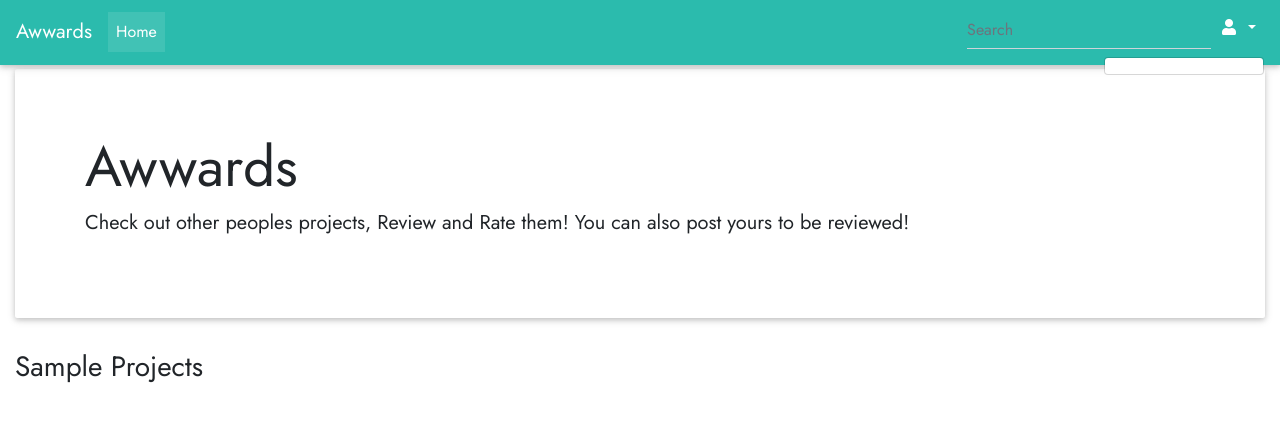
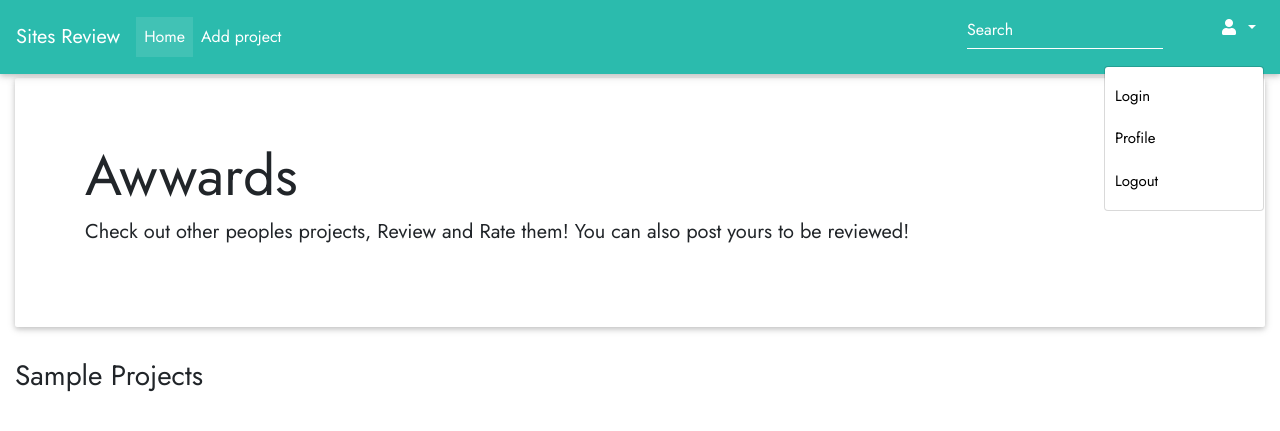
Before and after one commit to DEANKAGO/project-review, a Django app: page / in a window 1280 px wide, after a click that opens the changed part. Shown: the top 431 px of the page. Run offline with Django 4.2, Linux system fonts and the light colour scheme; data that the repository does not hold is empty; some libraries are stand-ins or nearby versions; some web fonts are replaced.

Commit message:
fixed rendering errors

```diff
--- a/votes/forms.py
+++ b/votes/forms.py
@@ -14,7 +14,6 @@
         user=super().save(commit=False)
         user.email=self.cleaned_data['email']
         if commit:
-
             user.save()
         return user
 
--- a/votes/models.py
+++ b/votes/models.py
@@ -8,9 +8,9 @@
 # Create your models here.
 
 class Profile(models.Model):
+  photo = CloudinaryField('media', null=True)
+  Bio = models.CharField(max_length=30)
   user = models.OneToOneField(User, on_delete=models.CASCADE)
-  photo = CloudinaryField('media')
-  Bio = models.CharField(null=True, max_length=30)
   date_created = models.DateTimeField(auto_now_add=True)
 
   def __str__(self):
@@ -31,7 +31,7 @@
 class Projects(models.Model):
   title = models.CharField(max_length=30)
   description = models.TextField(max_length=250, null=True, blank=True)
-  projects_screenshot = CloudinaryField('media', blank=True, null=True)
+  projects_screenshot = CloudinaryField('media')
   project_url = models.URLField(max_length=250)
   user = models.ForeignKey(Profile, on_delete=models.CASCADE, default='', related_name='author')
   date_created = models.DateTimeField(auto_now_add=True)
--- a/votes/templates/main/base.html
+++ b/votes/templates/main/base.html
@@ -24,7 +24,7 @@
     {% endblock %}
 
 
-    <title>Awwards</title>
+    <title>Sites Review</title>
 </head>
 
 <body>
--- a/votes/templates/main/index.html
+++ b/votes/templates/main/index.html
@@ -16,7 +16,7 @@
           <div class="col-md-3">
               <div class="card">
                   <div class="view view-cascade overlay">
-                      <img src="{{proj.projectscreenshot.url}}" class="img-fluid" alt="">
+                      <img src="{{proj.projects_screenshot.url}}" class="img-fluid" alt="">
                       <a href="projects/{{proj.id}}">
                           <div class="mask rgba-white-slight"></div>
                       </a>
--- a/votes/templates/main/navbar.html
+++ b/votes/templates/main/navbar.html
@@ -1,6 +1,6 @@
 <!--Navbar -->
 <nav class="mb-1 navbar navbar-expand-lg navbar-dark default-color">
-  <a class="navbar-brand" href="#">Awwards</a>
+  <a class="navbar-brand" href="#">Sites Review</a>
   <button class="navbar-toggler" type="button" data-toggle="collapse" data-target="#navbarSupportedContent-333"
       aria-controls="navbarSupportedContent-333" aria-expanded="false" aria-label="Toggle navigation">
       <span class="navbar-toggler-icon"></span>
@@ -8,18 +8,18 @@
   <div class="collapse navbar-collapse" id="navbarSupportedContent-333">
       <ul class="navbar-nav mr-auto">
           <li class="nav-item active">
-              <a class="nav-link" href="{%url "home" %}">Home
+              <a class="nav-link" href="{%url 'home' %}">Home
                   <span class="sr-only">(current)</span>
               </a>
           </li>
           <li class="nav-item">
-              <!-- <a class="nav-link" href="{%url "project" %}">Add project</a> -->
+              <a class="nav-link" href="{%url 'project' %}">Add project</a>
           </li>
       </ul>
       <ul class="navbar-nav ml-auto nav-flex-icons">
           <li class="nav-item">
               {% csrf_token %}
-              <!-- <form class="form-inline" action="{%url "search" %}"> -->
+              <form class="form-inline" action="{%url 'search' %}">
                   <div class="md-form my-0">
                       <input class="form-control mr-sm-5" type="text" placeholder="Search" name="searchUser"
                           aria-label="Search">
@@ -33,9 +33,9 @@
               </a>
               <div class="dropdown-menu dropdown-menu-right dropdown-default"
                   aria-labelledby="navbarDropdownMenuLink-333">
-                  <!-- <a class="dropdown-item" href="{%url "login"%}">Login</a> -->
-                  <!-- <a class="dropdown-item" href="{% url "profile" user.id %}">Profile</a> -->
-                  <!-- <a class="dropdown-item" href="{%url "logout"%}">Logout</a> -->
+                  <a class="dropdown-item" href="{%url 'login' %}">Login</a>
+                  <a class="dropdown-item" href="{% url 'profile' user.id %}">Profile</a>
+                  <a class="dropdown-item" href="{%url 'logout' %}">Logout</a>
               </div>
           </li>
       </ul>
--- a/votes/templates/main/search.html
+++ b/votes/templates/main/search.html
@@ -24,10 +24,10 @@
 
       <div class="row pt-3">
           <div class="col-md-8">
-              <img src="{{res.projectscreenshot.url}}" alt="oops cant display" height="300px">
+              <img src="{{res.projects_screenshot.url}}" alt="oops cant display" height="300px">
           </div>
           <div class="col-md-4">
-              <span><strong><a href="{{res.projecturl}}">{{res.description}}</a></strong></span>
+              <span><strong><a href="{{res.project_url}}">{{res.description}}</a></strong></span>
           </div>
       </div>
       {%endfor%}
--- a/votes/urls.py
+++ b/votes/urls.py
@@ -12,6 +12,10 @@
   path('profile/<id>/',views.profile,name = 'profile'),
   path('editprofile/',views.editprofile,name = 'editprofile'),
   path('projects/<id>/',views.projects,name = 'projects'),
-  path('rate/<id>/',views.rate,name = 'rate')
+  path('rate/<id>/',views.rate,name = 'rate'),
+  path('api/profile',views.ProfileList.as_view()),
+  path('api/projects',views.ProjectList.as_view()),
+  path(r'ratings/', include('star_ratings.urls', namespace='ratings')),
+
 
 ]
--- a/votes/views.py
+++ b/votes/views.py
@@ -1,16 +1,15 @@
-from django.shortcuts import render, redirect
+from __future__ import unicode_literals
+from django.shortcuts import render, redirect, get_object_or_404
 from .models import *
-# from __future__ import unicode_literals
 from django.contrib.auth import authenticate, login
 from django.contrib.auth.decorators import login_required
 from .forms import *
-from django.shortcuts import get_object_or_404
 from django.http import HttpResponseRedirect
 from django.contrib.auth.models import User
 from django.urls import reverse
 from rest_framework.response import Response
 from rest_framework.views import APIView
-# from .serializer import ProfileSerializer,ProjectSerializer
+from .serializer import ProfileSerializer,ProjectSerializer
 
 # Create your views here.
 
@@ -50,13 +49,14 @@
             'results': searchResults,
             'message': message
         }
-        return render(request, 'search.html', params)
+        return render(request, 'main/search.html', params)
     else:
         message = "You haven't searched for any profile"
-    return render(request, 'search.html', {'message': message})
+    return render(request, 'main/search.html', {'message': message})
 
 
 
+# @login_required(login_url='login')
 def addProject(request):
     current_user = request.user
     user_profile = Profile.objects.get(user = current_user)
@@ -69,13 +69,13 @@
         return redirect('home')
     else:
         form = projectForm()
-    return render(request,'newProject.html',{'form':form})
+    return render(request,'main/newProject.html',{'form':form})
 
 
 
 def profile(request,id):
     prof = Profile.objects.get(user = id)
-    return render(request,'profile.html',{"profile":prof})
+    return render(request,'main/profile.html',{"profile":prof})
 
 
 
@@ -95,14 +95,15 @@
         'user_form': user_form,
         'prof_form': prof_form
     }
-    return render(request, 'editprofile.html', params)
+    return render(request, 'main/editprofile.html', params)
 
 
 def projects(request,id):
     proj = Projects.objects.get(id = id)
-    return render(request,'readmore.html',{"projects":proj})
+    return render(request,'main/readmore.html',{"projects":proj})
 
 
+@login_required(login_url='login')
 def rate(request,id):
     project = Projects.objects.get(id = id)
     user = request.user
@@ -116,4 +117,20 @@
             return redirect('home')
     else:
         form = RateForm()
-    return render(request,"rate.html",{"form":form,"project":project})
+    return render(request,"main/rate.html",{"form":form,"project":project})
+
+
+
+class ProfileList(APIView):
+    def get(self,request,format = None):
+        all_profile = Profile.objects.all()
+        serializerdata = ProfileSerializer(all_profile,many = True)
+        return Response(serializerdata.data)
+
+
+
+class ProjectList(APIView):
+    def get(self,request,format = None):
+        all_projects = Projects.objects.all()
+        serializerdata = ProjectSerializer(all_projects,many = True)
+        return Response(serializerdata.data)
```
Also changed, not shown: reviews/settings.py (+15 -5 lines), votes/serializer.py (added, +13 -0 lines), votes/migrations/0015_auto_20220614_0125.py (added), votes/migrations/0016_auto_20220614_0151.py (added).
